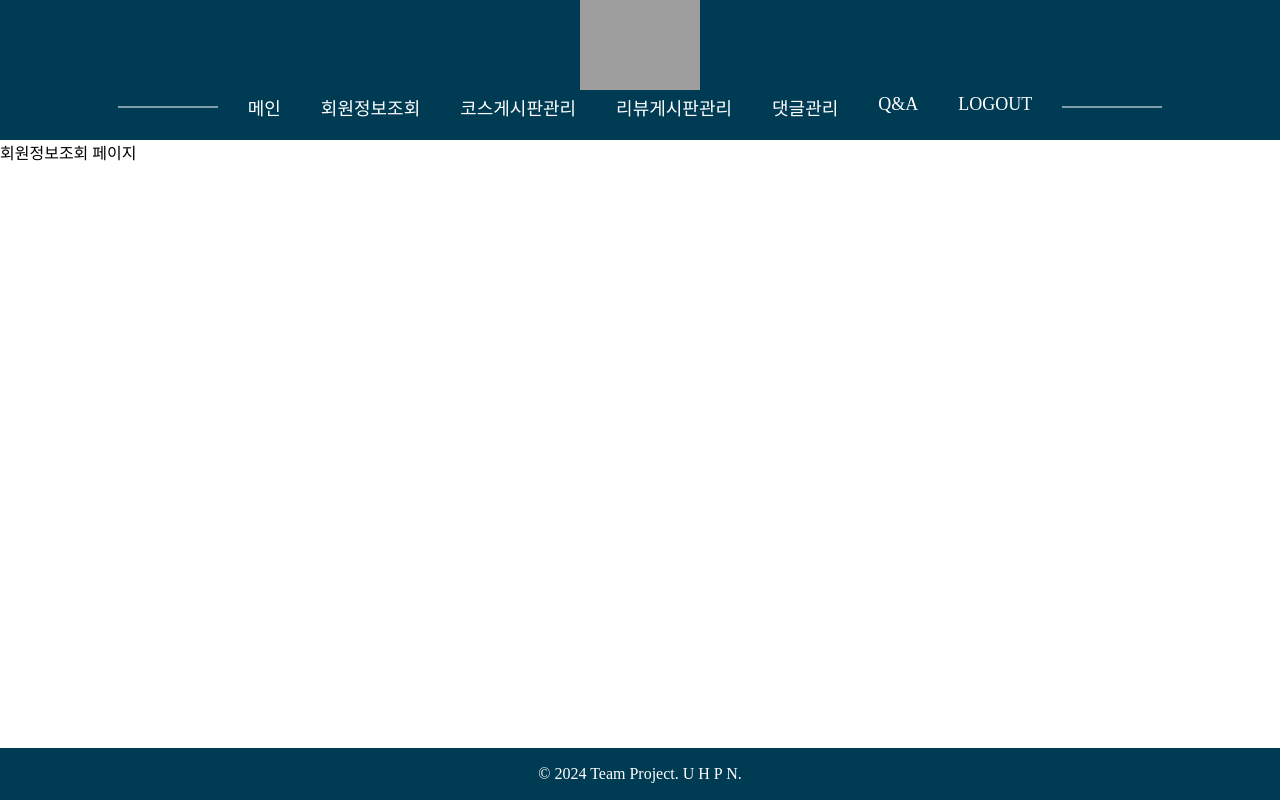
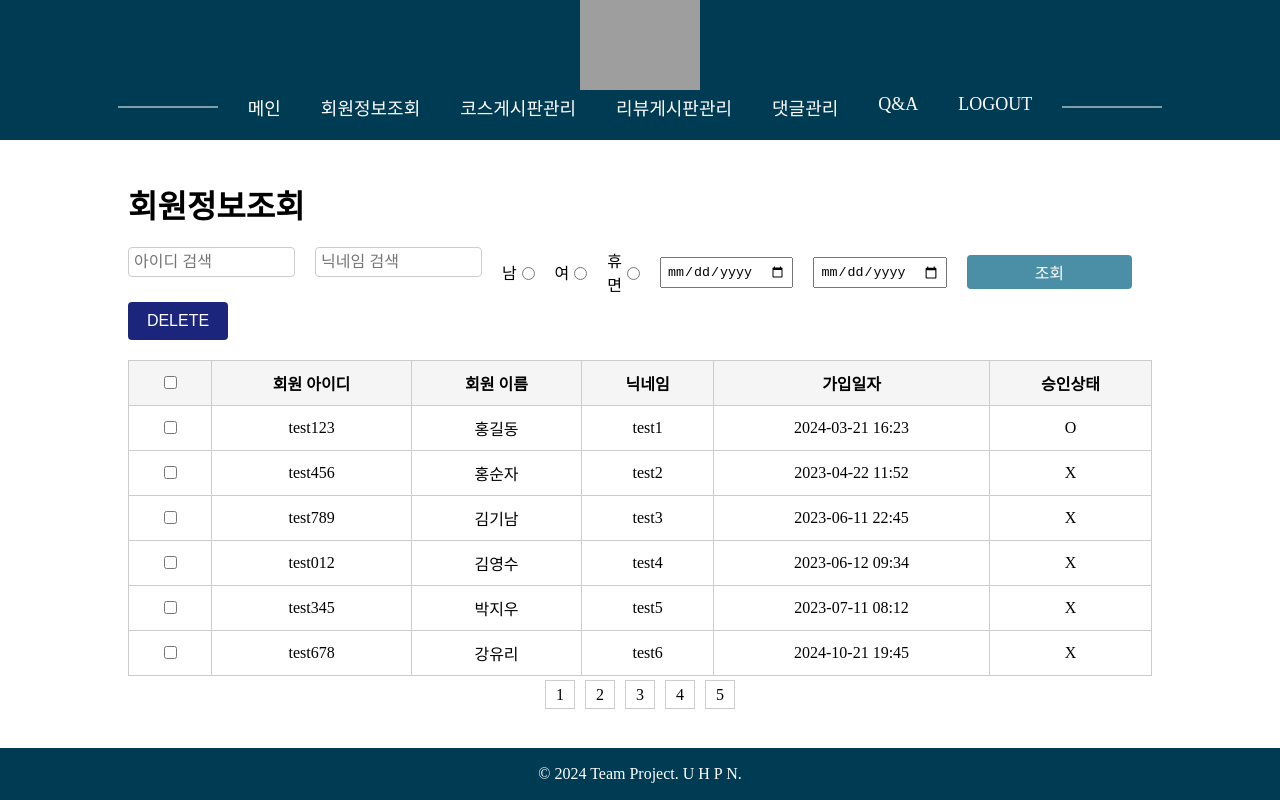
Before and after one commit to wooya03/Here-In-Korea, a React (Create React App) app in the folder src/main/frontend/: page /admin/meminfo in a window 1280 px wide. Built offline with nearby package versions, Linux system fonts and the light colour scheme; grey boxes are pictures that could not be loaded.

Commit message:
회원정보조회 페이지

```diff
--- a/src/main/frontend/src/admin/css/AdminHeader.css
+++ b/src/main/frontend/src/admin/css/AdminHeader.css
@@ -1,7 +1,7 @@
 .header {
     background-color: #003B54;
     text-align: center;
-    height: 80px;
+    height: 70px;
     position: sticky;
   }
 
--- /dev/null
+++ b/src/main/frontend/src/admin/css/MemInfo.css
@@ -0,0 +1,62 @@
+  .container {
+    width: 80%;
+    margin: 0 auto;
+    padding: 20px;
+  }
+
+  h1 {
+    text-align: left;
+    margin-bottom: 20px;
+  }
+
+  .search-container {
+    display: flex;
+    justify-content: space-between;
+    margin-bottom: 5px;
+  }
+
+  .search-container input, .search-container button {
+    padding: 5px;
+    margin-right: 20px;
+  }
+
+
+  .delete {
+    width: 100px;
+    background-color: #1b257c;
+    margin-bottom: 20px;
+  }
+
+  table {
+    width: 100%;
+    border-collapse: collapse;
+  }
+
+  table, th, td {
+    border: 1px solid #ccc;
+  }
+
+  th, td {
+    padding: 10px;
+    text-align: center;
+  }
+
+  thead {
+    background-color: #f5f5f5;
+  }
+
+  .pagination {
+    margin-top: 10px;
+    text-align: center;
+  }
+
+  .pagination span {
+    margin: 0 5px;
+    padding: 5px 10px;
+    border: 1px solid #ccc;
+    cursor: pointer;
+  }
+
+  .pagination span:hover {
+    background-color: #ddd;
+  }
--- a/src/main/frontend/src/admin/js/MemInfo.js
+++ b/src/main/frontend/src/admin/js/MemInfo.js
@@ -1,13 +1,75 @@
-import React from "react";
+import React, { Component } from 'react';
+import '../css/MemInfo.css';
 
-class MemInfo extends React.Component {
-    render() {
-        return (
-            <div className="">
-                회원정보조회 페이지
-            </div>
-        )
-    }
+class MemInfo extends Component {
+  constructor(props) {
+    super(props);
+    this.state = {
+      data: [
+        { id: 1, userId: 'test123', name: '홍길동', nickname: 'test1', joinDate: '2024-03-21 16:23', active: 'O' },
+        { id: 2, userId: 'test456', name: '홍순자', nickname: 'test2', joinDate: '2023-04-22 11:52', active: 'X' },
+        { id: 3, userId: 'test789', name: '김기남', nickname: 'test3', joinDate: '2023-06-11 22:45', active: 'X' },
+        { id: 4, userId: 'test012', name: '김영수', nickname: 'test4', joinDate: '2023-06-12 09:34', active: 'X' },
+        { id: 5, userId: 'test345', name: '박지우', nickname: 'test5', joinDate: '2023-07-11 08:12', active: 'X' },
+        { id: 6, userId: 'test678', name: '강유리', nickname: 'test6', joinDate: '2024-10-21 19:45', active: 'X' }
+      ]
+    };
+  }
+
+  isDelete = () => {
+    alert('정말로 삭제하시겠습니까?');
+  }
+  render() {
+    return (
+      <div className="container">
+        <h1>회원정보조회</h1>
+        <div className="search-container">
+            <input type="text" placeholder="아이디 검색" />
+            <input type="text" placeholder="닉네임 검색" />
+          남<input type="radio" name="gender" value="male" />
+          여<input type="radio" name="gender" value="female" />
+          휴면<input type="radio" name="dormancy" value="yes" />
+          <input type="date" />
+          <input type="date" />
+          <button>조회</button>
+        </div>
+        <div>
+        <button className='delete' onClick={this.isDelete}>DELETE</button>
+        </div>
+        <table>
+          <thead>
+            <tr>
+              <th><input type="checkbox" /></th>
+              <th>회원 아이디</th>
+              <th>회원 이름</th>
+              <th>닉네임</th>
+              <th>가입일자</th>
+              <th>승인상태</th>
+            </tr>
+          </thead>
+          <tbody>
+            {this.state.data.map((row) => (
+              <tr key={row.id}>
+                <td><input type="checkbox" /></td>
+                <td>{row.userId}</td>
+                <td>{row.name}</td>
+                <td>{row.nickname}</td>
+                <td>{row.joinDate}</td>
+                <td>{row.active}</td>
+              </tr>
+            ))}
+          </tbody>
+        </table>
+        <div className="pagination">
+          <span>1</span>
+          <span>2</span>
+          <span>3</span>
+          <span>4</span>
+          <span>5</span>
+        </div>
+      </div>
+    );
+  }
 }
 
 export default MemInfo;
```
